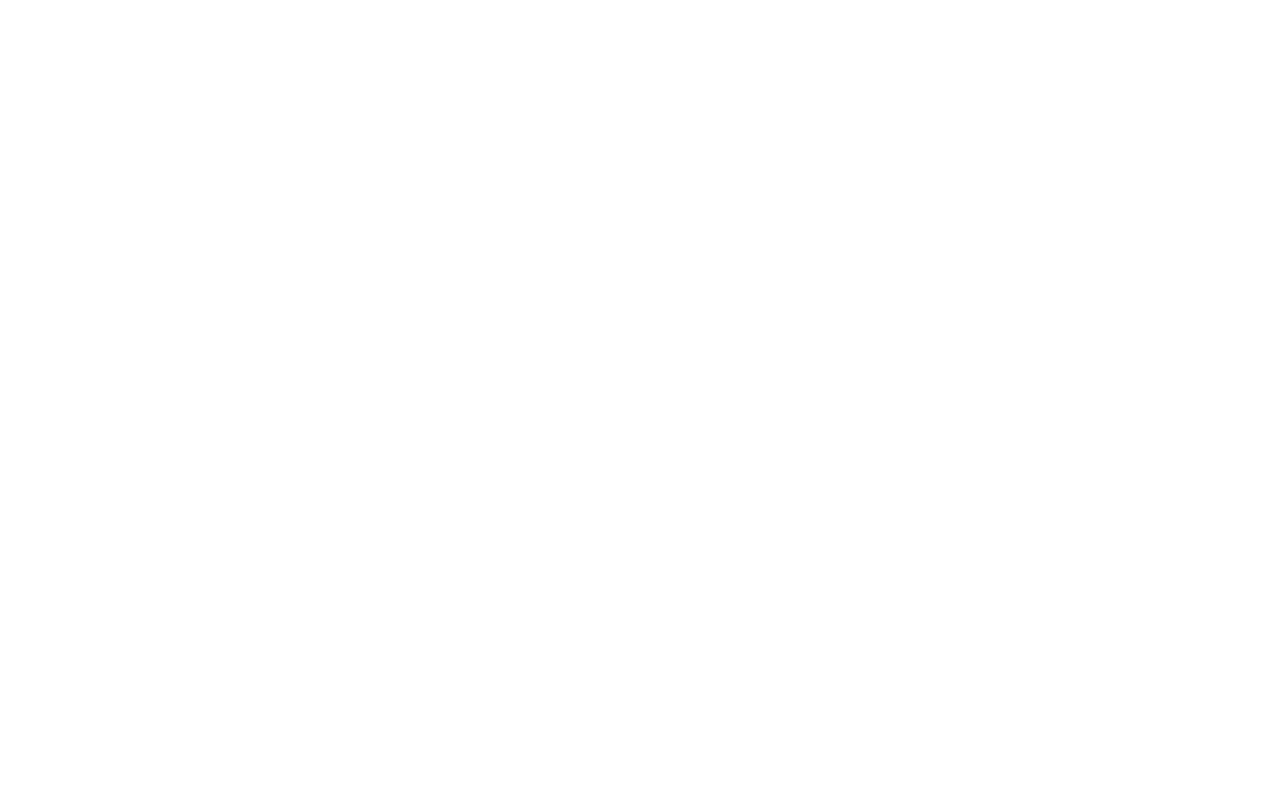
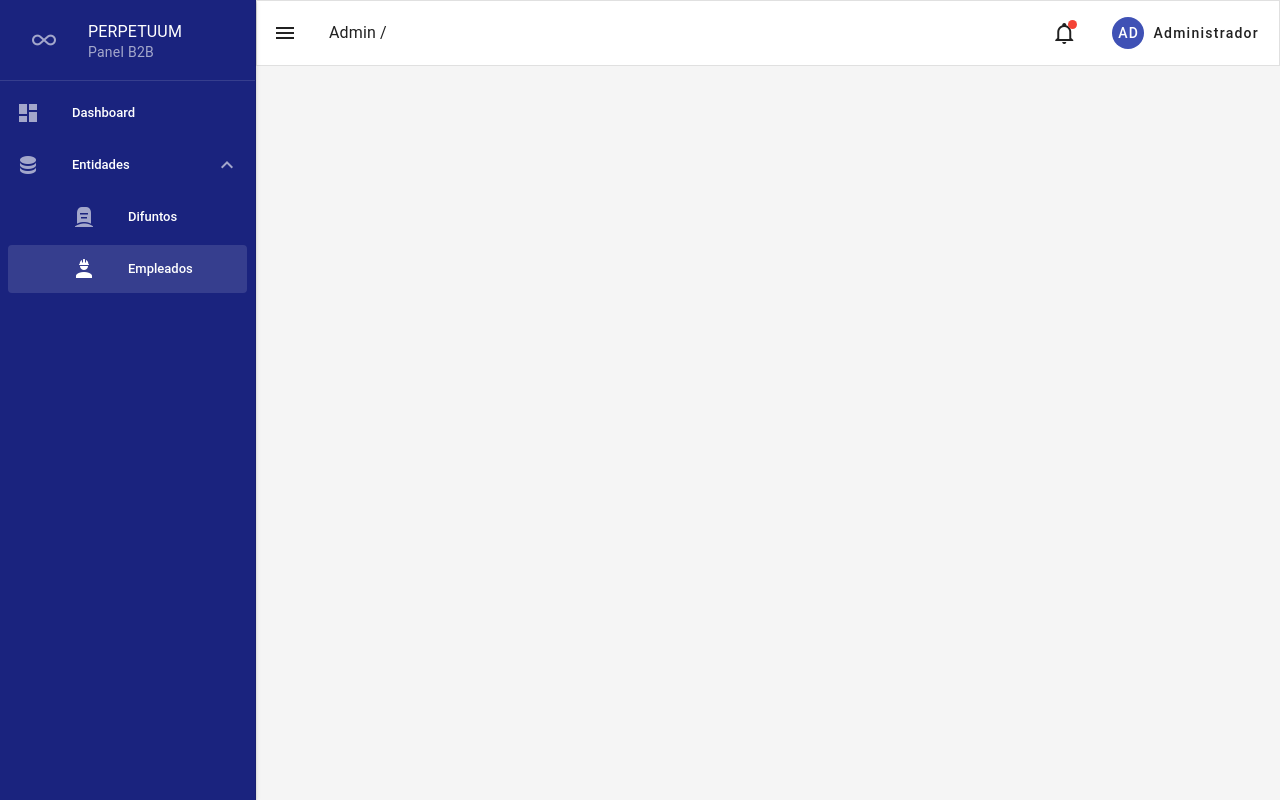
Before and after one commit to IzarbeBailoSanValero/PERPETUUM-frontend, a Vue app in the folder perpetuum-frontend-vuetify-proyect/: page /admin/staff in a window 1280 px wide. Before the commit this address had no page. Built offline with nearby package versions, Linux system fonts and the light colour scheme; a small style sheet from the web is missing.

Commit message:
delete trash file

```diff
--- a/perpetuum-frontend-vuetify-proyect/env.d.ts
+++ b/perpetuum-frontend-vuetify-proyect/env.d.ts
@@ -1,3 +1,9 @@
 /// <reference types="vite/client" />
 /// <reference types="unplugin-vue-router/client" />
 /// <reference types="vite-plugin-vue-layouts-next/client" />
+
+declare module '*.vue' {
+  import type { DefineComponent } from 'vue'
+  const component: DefineComponent<{}, {}, any>
+  export default component
+}
--- a/perpetuum-frontend-vuetify-proyect/src/components/admin/DataTable.vue
+++ b/perpetuum-frontend-vuetify-proyect/src/components/admin/DataTable.vue
@@ -1,5 +1,40 @@
+  <script setup lang="ts">
+  //tabla genérica para DeceasedCrudView y StaffCrudView.
+
+  /*
+  apuntes:
+  - props: padre a hijo.  ///  emits: hijo a padre
+
+  - la tabla: se comunica con el componente padre mediante emits.
+    Es un componente reutilizable que muestra una tabla (v-data-table) con:
+        headers (columnas)
+        items (filas)
+        loading (estado de carga) --> muestra un spinner si está cargando
+        botones de acción por fila (editar y eliminar)
+  */
+
+
+
+  defineProps<{     //El componente recibe desde el padre:
+    headers: any[],
+    items: any[],
+    loading: boolean
+  }>()
+
+
+  defineEmits(['edit', 'delete'])     //El componente envía eventos al padre cuando el usuario hace clic en los botones.Esto permite que el padre controle la lógica, mientras este componente solo muestra la tabla.
+  </script>
+
+
 <template>
-  <div>
-    <!-- Tabla genérica para listados B2B -->
-  </div>
+  <v-data-table
+    :headers="headers"
+    :items="items"
+    :loading="loading"
+  >       <!--hasta aquí e sel componente prefabricado de vuetify-->
+    <template v-slot:item.actions="{ item }"> <!--aquí, a través de un slot (forma de reescirbir/personalizar cosas en vuetify) sobreescirbo para deicr que en la columna actions quiero un botón de editar y borrar-->
+      <v-btn icon="mdi-pencil" variant="text" color="blue" @click="$emit('edit', item)"></v-btn>
+      <v-btn icon="mdi-delete" variant="text" color="red" @click="$emit('delete', item)"></v-btn>
+    </template>
+  </v-data-table>
 </template>
--- a/perpetuum-frontend-vuetify-proyect/src/layouts/AdminLayout.vue
+++ b/perpetuum-frontend-vuetify-proyect/src/layouts/AdminLayout.vue
@@ -1,10 +1,20 @@
 <template>
+  <!-- v-app es el contenedor raíz obligatorio de Vuetify.-->
   <v-app>
+
     <AdminSidebar />
-    <v-main>
-      <AdminTopbar />
-      <v-container fluid>
+
+    <AdminTopbar />
+
+    <!-- v-main es el área donde se renderiza el contenido principal. Vuetify calcula el espacio restante después del sidebar y topbar. -->
+    <v-main class="bg-grey-lighten-4">
+
+      <!-- v-container añade márgenes y controla el ancho del contenido.fluid = ocupa todo el ancho disponible.pa-6 = padding amplio para que el contenido respire. -->
+      <v-container fluid class="pa-6">
+
+        <!-- router-view es donde Vue Router inyecta la vista actual. Aquí aparecerán Dashboard, Difuntos, Empleados, etc. -->
         <router-view />
+
       </v-container>
     </v-main>
   </v-app>
--- a/perpetuum-frontend-vuetify-proyect/src/layouts/AdminSidebar.vue
+++ b/perpetuum-frontend-vuetify-proyect/src/layouts/AdminSidebar.vue
@@ -1,28 +1,45 @@
 <template>
-  <v-navigation-drawer permanent>
-    <v-list>
-      <v-list-item prepend-icon="mdi-shield-crown" title="PERPETUUM" subtitle="Admin" />
-      <v-divider />
+  <!--contenedor oficial de Vuetify para barras laterales.
+      - permanent: simepre visible, no se oculta
+      - elevation: sombra
+  -->
+  <v-navigation-drawer
+    permanent
+    elevation="2"
+    color="indigo-darken-4"
+  >
+
+  <!--encabezado supperior con el nombre del sistema-->
+    <v-list class="pa-4">
       <v-list-item
-        prepend-icon="mdi-view-dashboard"
-        title="Dashboard"
-        to="/admin/dashboard"
-      />
-      <v-list-item
-        prepend-icon="mdi-account-multiple"
-        title="Difuntos"
-        to="/admin/deceased"
-      />
-      <v-list-item
-        prepend-icon="mdi-account-heart"
-        title="Guardianes"
-        to="/admin/guardians"
-      />
-      <v-divider />
-      <v-list-item
-        prepend-icon="mdi-logout"
-        title="Cerrar Sesión"
-      />
+        title="PERPETUUM"
+        subtitle="Panel B2B"
+        prepend-icon="mdi-infinity"
+      ></v-list-item>
+    </v-list>
+
+    <v-divider></v-divider>
+
+    <!--sección de navegaciónlo integra con  rpouter para navegar + animaciones
+    - v-list → contenedor de elementos de lista
+    - v-list-item → un elemento de lista con:
+          title + subtitle + prepend-icon
+
+    -->
+    <v-list nav>
+      <v-list-item prepend-icon="mdi-view-dashboard" title="Dashboard" to="/admin/dashboard"></v-list-item> <!--equivale a <router-link to="/admin/dashboard">-->
+
+      <!--menu desplegable que se abre y cierra. el activator es el botón que lo despliega
+          - el activador: el slot recibe un objeto props que contiene (evento click etc).
+      -->
+      <v-list-group value="Management">
+        <template v-slot:activator="{ props }">
+          <v-list-item v-bind="props" prepend-icon="mdi-database" title="Entidades"></v-list-item> <!--los sub items: Solo se muestran cuando el grupo está abierto . Se comportan como enlaces normales del router-->
+        </template>
+
+        <v-list-item prepend-icon="mdi-grave-stone" title="Difuntos" to="/admin/deceased"></v-list-item>
+        <v-list-item prepend-icon="mdi-account-hard-hat" title="Empleados" to="/admin/staff"></v-list-item>
+      </v-list-group>
     </v-list>
   </v-navigation-drawer>
 </template>
--- a/perpetuum-frontend-vuetify-proyect/src/layouts/AdminTopbar.vue
+++ b/perpetuum-frontend-vuetify-proyect/src/layouts/AdminTopbar.vue
@@ -1,31 +1,49 @@
 <template>
-  <v-toolbar color="surface">
-    <v-breadcrumbs :items="breadcrumbs">
-      <template #divider>
-        <v-icon icon="mdi-chevron-right" />
+  <!-- Barra superior principal del layout -->
+  <v-app-bar flat border>
+    <!-- Icono típico de menú burger -> Normalmente sirve para abrir/cerrar el sidebar en pantallas pequeñas -->
+    <v-app-bar-nav-icon variant="text"></v-app-bar-nav-icon>
+
+    <!-- Título de la barra.
+         Muestra "Admin / NombreDeLaRutaActual".
+         $route.name viene del router y cambia automáticamente según la vista. -->
+    <v-toolbar-title class="text-subtitle-1">
+      Admin / {{ $route.name }}
+    </v-toolbar-title>
+
+    <!-- Empuja los elementos siguientes hacia la derecha -->
+    <v-spacer></v-spacer>
+
+    <!-- Botón de notificaciones -->
+    <v-btn icon="mdi-bell-outline" class="mr-2">
+      <!-- Badge: punto rojo indicando notificaciones -->
+      <v-badge dot color="red">
+        <!-- El icono se renderiza dentro del badge -->
+        <v-icon></v-icon>
+      </v-badge>
+    </v-btn>
+
+    <!-- Menú desplegable del usuario -->
+    <v-menu>
+      <!-- Activador del menú: el botón que al hacer clic abre el menú -->
+      <template v-slot:activator="{ props }">
+        <!-- props contiene los eventos y atributos necesarios para abrir el menú -->
+        <v-btn v-bind="props" class="text-none">
+          <!-- Avatar del usuario -->
+          <v-avatar size="32" color="indigo" class="mr-2">AD</v-avatar>
+          <!-- Nombre del usuario -->
+          Administrador
+        </v-btn>
       </template>
-    </v-breadcrumbs>
-    <v-spacer />
-    <v-btn icon="mdi-bell" />
-    <v-menu>
-      <template #activator="{ props }">
-        <v-btn icon="mdi-account-circle" v-bind="props" />
-      </template>
+
+      <!-- Contenido del menú -->
       <v-list>
-        <v-list-item title="Perfil" prepend-icon="mdi-account" />
-        <v-list-item title="Configuración" prepend-icon="mdi-cog" />
-        <v-divider />
-        <v-list-item title="Cerrar Sesión" prepend-icon="mdi-logout" />
+        <!-- Opción: ir al perfil -->
+        <v-list-item prepend-icon="mdi-account" title="Perfil"></v-list-item>
+
+        <!-- Opción: cerrar sesión -->
+        <v-list-item prepend-icon="mdi-logout" title="Cerrar Sesión" color="error"></v-list-item>
       </v-list>
     </v-menu>
-  </v-toolbar>
+  </v-app-bar>
 </template>
-
-<script setup lang="ts">
-import { ref } from 'vue'
-
-const breadcrumbs = ref([
-  { title: 'Admin', disabled: false, href: '/admin' },
-  { title: 'Dashboard', disabled: true }
-])
-</script>
--- a/perpetuum-frontend-vuetify-proyect/src/layouts/BlankLayout.vue
+++ b/perpetuum-frontend-vuetify-proyect/src/layouts/BlankLayout.vue
@@ -1,6 +1,12 @@
+<script>
+/*
+Apuntes:
+Los Layouts son "cáscaras". Su única misión es colocar el menú y dejar un hueco (<router-view />) para que aparezca el contenido.
+*/
+</script>
 <template>
   <v-app>
-    <v-main>
+    <v-main class="d-flex align-center justify-center bg-grey-lighten-4">
       <router-view />
     </v-main>
   </v-app>
--- a/perpetuum-frontend-vuetify-proyect/src/router/index.ts
+++ b/perpetuum-frontend-vuetify-proyect/src/router/index.ts
@@ -1,12 +1,55 @@
-import { createRouter, createWebHistory, type RouteRecordRaw } from 'vue-router'
+import { createRouter, createWebHistory } from 'vue-router'
 
-
-const routes: RouteRecordRaw[] = [
+const routes = [
+  // 1. RUTAS PÚBLICAS
+  {
+    path: '/',
+    component: () => import('@/layouts/PublicLayout.vue'), //Cuando el usuario entra a /, se carga PublicLayout.vue. Dentro de ese layout, se renderizan las rutas hijas:
+    children: [
+      { path: '', component: () => import('@/views/public/HomeView.vue') },
+      { path: 'memorial/:id', component: () => import('@/views/public/MemorialDetailView.vue'), props: true } //props en true sirve para que el componente pueda recibir parámetor de la ruta dinámica
+    ]
+  },
+  // 2. RUTAS DE AUTENTICACIÓN
+  {
+    path: '/login',
+    component: () => import('@/layouts/BlankLayout.vue'),
+    children: [
+      { path: '', component: () => import('@/views/auth/LoginView.vue') }
+    ]
+  },
+  // 3. RUTAS ADMIN (B2B)
+  {
+    path: '/admin',
+    component: () => import('@/layouts/AdminLayout.vue'),
+    children: [
+      { path: 'dashboard', component: () => import('@/views/admin/DashboardView.vue') },
+      { path: 'deceased', component: () => import('@/views/admin/DeceasedCrudView.vue') },
+      { path: 'staff', component: () => import('@/views/admin/StaffCrudView.vue') }
+    ]
+  }
 ]
 
-const router = createRouter({
+export default createRouter({
   history: createWebHistory(),
   routes
 })
 
-export default router
+/*
+Apuntes:
+createRouter es la función que construye el router.
+Aquí le dices:
+qué tipo de historial usar
+qué rutas tendrá tu app
+El resultado es un objeto router que Vue usará para navegar entre páginas.
+
+
+createWebHistory() usa el HTML5 History API, lo que significa: URLs limpias solo con /, sin caracteres raros
+
+
+export default --> Esto hace que el router esté disponible para importarlo en tu main.js:
+
+
+En router/index.ts, uso rutas anidadas (children). Cuando voy a /admin/deceased, el Router dice:
+"Primero cargo el AdminLayout". --> "Dentro del AdminLayout, busco el hueco <router-view /> y ahí meto la vista DeceasedCrudView". --> si cambio algo en el layout se aplica. atodos (ej. color del sidebar)
+*/
```
Also changed, not shown: perpetuum-frontend-vuetify-proyect/src/App.vue (+5 -2 lines), perpetuum-frontend-vuetify-proyect/src/stores/uiStore.ts (+29 -1 lines).
